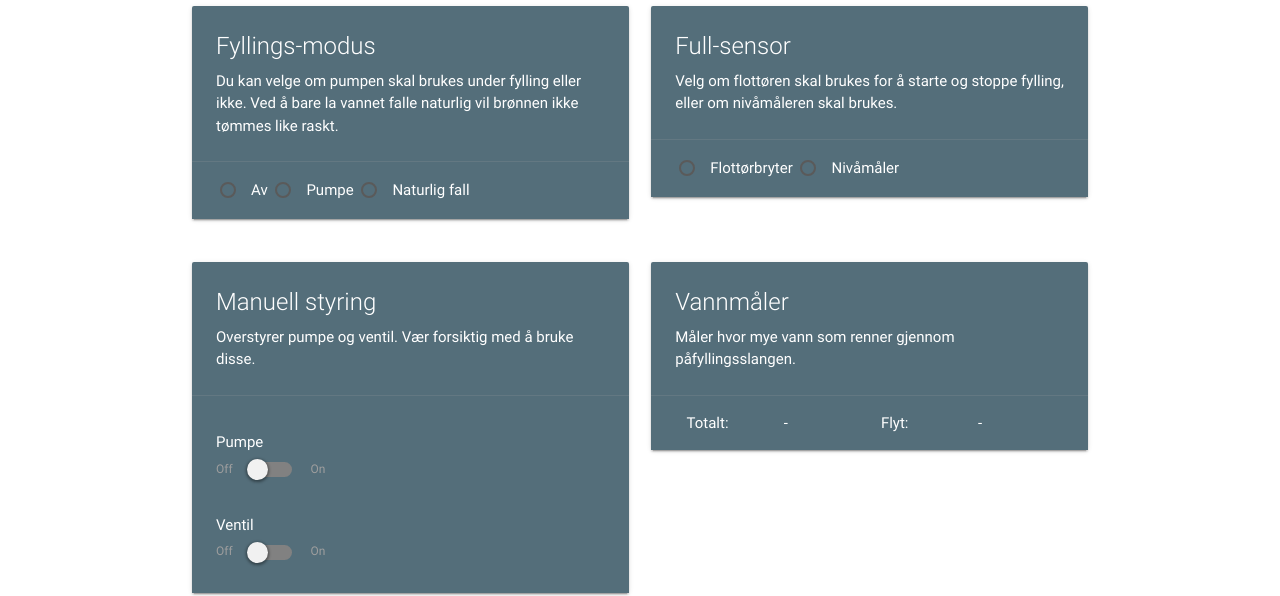
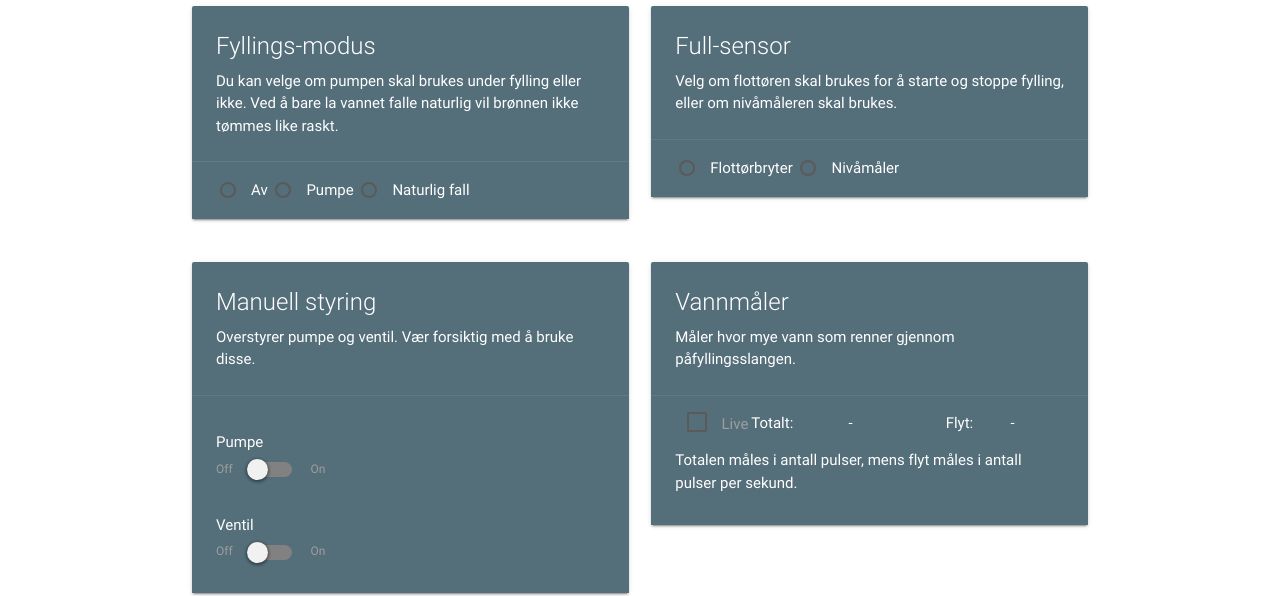
Before and after one commit to boggerbee/WaterFront, a website: page app/config.html in a window 1280 px wide. Shown: the part 210-806 px from the top of the page. Drawn offline with nearby package versions, Linux system fonts and the light colour scheme.

Commit message:
added live flow

```diff
--- a/app/config.html
+++ b/app/config.html
@@ -113,16 +113,21 @@
               <p>Måler hvor mye vann som renner gjennom påfyllingsslangen. </p>
             </div>
 			<!-- TODO: sett opp i tabell med liter under og liter per sekund -->
-            <div class="card-action white-text strong">
-				<div class="col s3 m3" font-weight="bold">
+            <div class="card-action white-text">
+				<div class="col s2 m2">
+				  <input type="checkbox" class="filled-in" id="live-data"  onchange="onLiveChange(this)"/>
+				  <label for="live-data"><div class="hide-on-med-and-down">Live</div></label>
+				</div>
+				<div class="col s2 m3">
 					Totalt:
 				</div>
-				<div class="col s3 m3" id="totalCount">-</div>
-				<div class="col s3 m3">
+				<div class="col s2 m3" id="totalCount">-</div>
+				<div class="col s2 m2">
 					Flyt:
 				</div>
-				<div class="col s3 m3" id="currentCount">-</div>
+				<div class="col s2 m2" id="currentCount">-</div>
 				<br/>
+				<p>Totalen måles i antall pulser, mens flyt måles i antall pulser per sekund.</p>
             </div>
           </div>
         </div>
--- a/app/js/config.js
+++ b/app/js/config.js
@@ -61,8 +61,9 @@
 						fullMode = obj.config.fullMode;
 						document.getElementById(fullMode.toLowerCase()).checked = true;
 						document.getElementById("totalCount").innerHTML = obj.config.totalFlow;
+						document.getElementById("live-data").checked = obj.config.liveFlow;
 					} else if ('state' in obj){
-						document.getElementById("ws_msg").innerHTML += "State received.<br/>"
+						//document.getElementById("ws_msg").innerHTML += "State received.<br/>"
 						if (obj.state.pump == "ON") {
 							document.getElementById("pump").checked = true;
 						} else {
@@ -73,7 +74,7 @@
 						} else {
 							document.getElementById("valve").checked = false;
 						}
-					// document.getElementById("ws_msg").innerHTML += msg;
+					 //document.getElementById("ws_msg").innerHTML += msg;
 					} else if ('flow' in obj){
 						document.getElementById("totalCount").innerHTML = obj.flow.total;
 						document.getElementById("currentCount").innerHTML = obj.flow.current;
@@ -133,3 +134,10 @@
 	  }
 	  globals.ws.send("getState"); // to update the pump and valve
 	}
+	function onLiveChange(obj) {
+	  if($(obj).is(":checked")){
+		globals.ws.send("liveOn");
+	  } else {
+		globals.ws.send("liveOff");
+	  }
+	}
```
